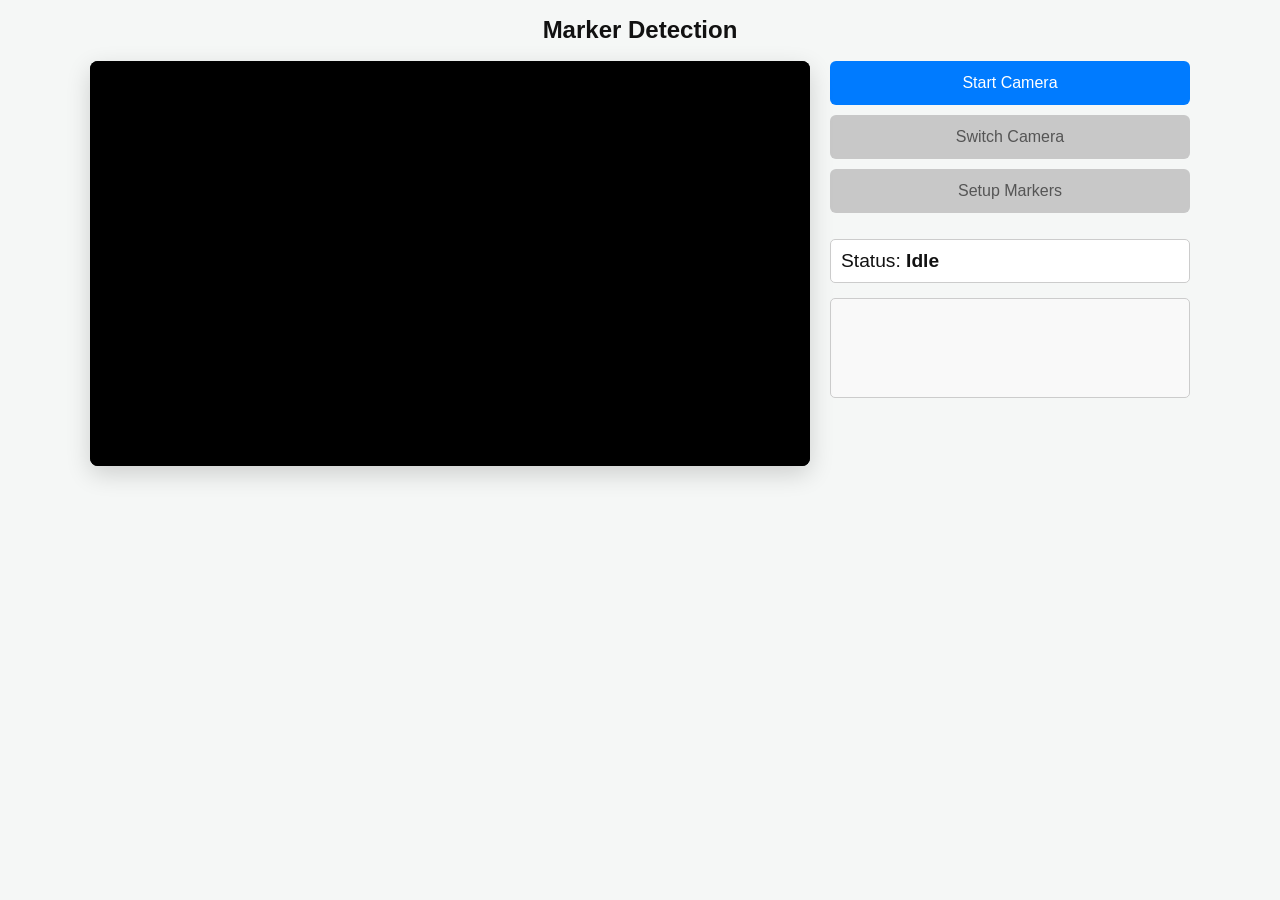
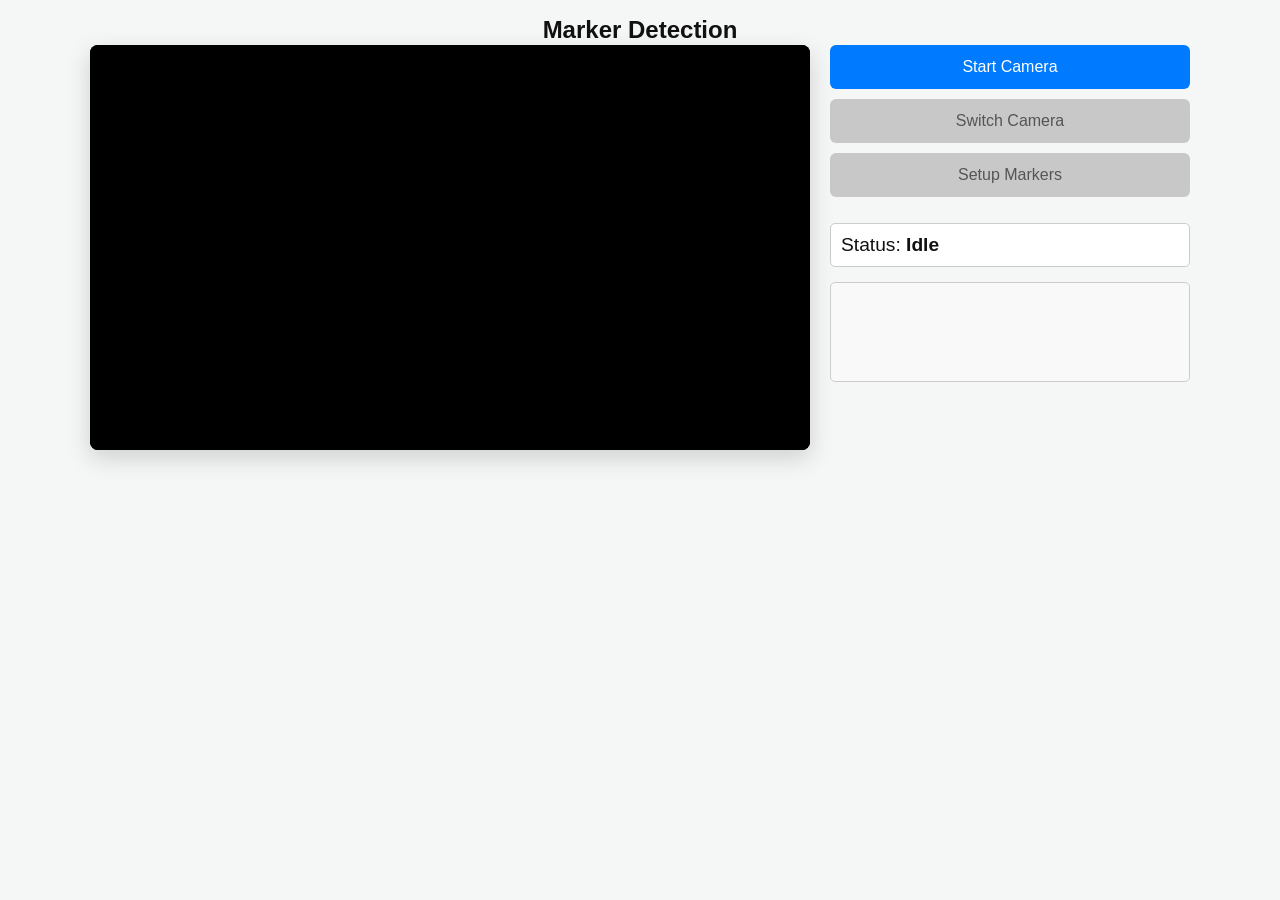

Disable recording and show app version

--- a/src/css/styles.css
+++ b/src/css/styles.css
@@ -17,10 +17,30 @@ body {
     box-sizing: border-box;
 }
 
-h1 {
+.app-header {
+    display: flex;
+    align-items: baseline;
+    justify-content: center;
+    gap: 10px;
     margin: 0 0 16px;
+    width: 100%;
+}
+
+h1 {
+    margin: 0;
     font-size: 1.5rem;
     line-height: 1.2;
+}
+
+.version-badge {
+    border-radius: 999px;
+    background: #111;
+    color: #fff;
+    font-size: 0.75rem;
+    font-weight: 700;
+    line-height: 1;
+    padding: 5px 8px;
+    white-space: nowrap;
 }
 
 .container {
